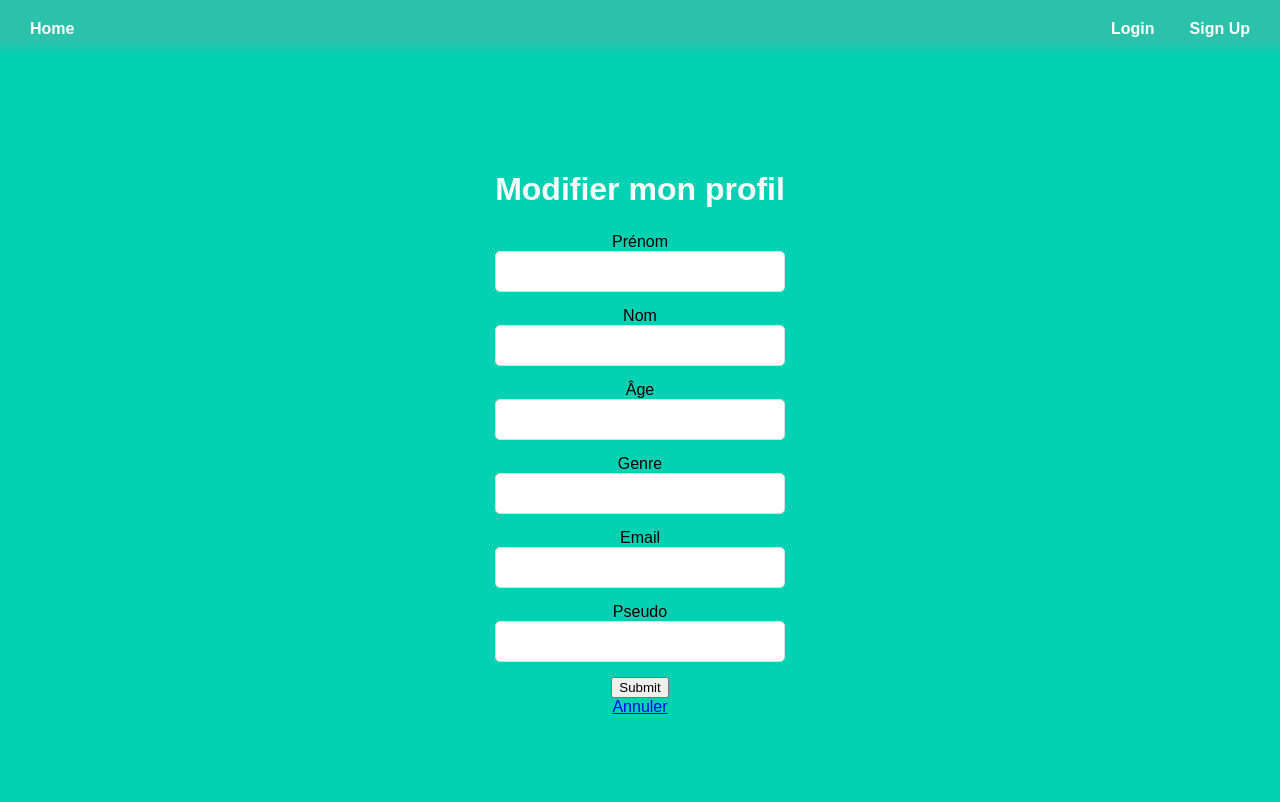
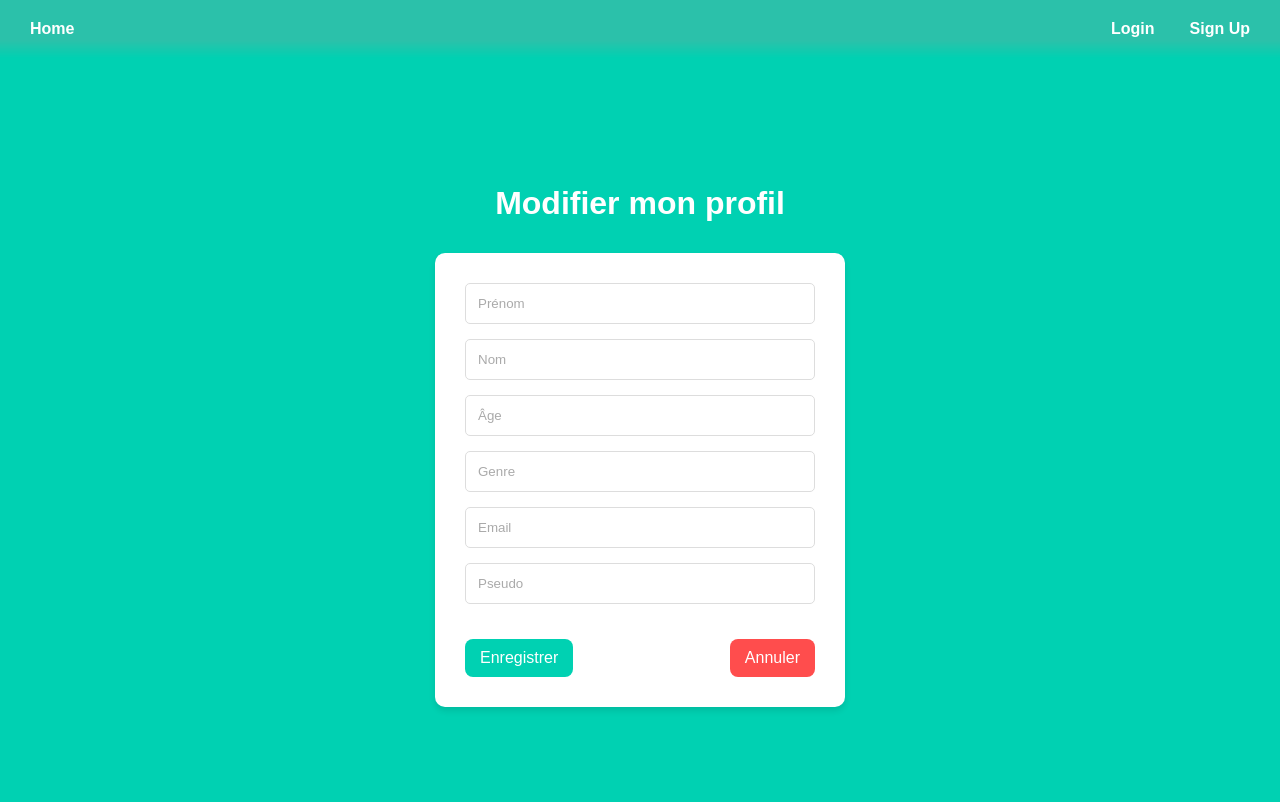
Before and after one commit to Or1anne/DevWebProjet, a Python web app: template templates/update_profile.html in a window 1280 px wide. Run offline with Jinja, Linux system fonts and the light colour scheme; the template is opened without the code that fills it, so the values that code supplies are empty, except form fields; form fields are guessed from the names that the template uses.

Commit message:
Update CSS

```diff
--- a/auth.py
+++ b/auth.py
@@ -12,9 +12,9 @@ auth = Blueprint('auth', __name__)
 def login():
     return render_template('login2.html')
 
-# @auth.route('/signup')
-# def signup():
-#     return render_template('signup.html')
+@auth.route('/signup')
+def signup():
+    return render_template('signup.html')
 
 @auth.route('/signup', methods=['POST'])
 def signup_post():
--- a/static/styles/base2.css
+++ b/static/styles/base2.css
@@ -1,18 +1,20 @@
-/* Général */
+/* Corps de la page base */
 html, body {
     height: 100%;
     margin: 0;
     font-family: 'Arial', sans-serif;
     background-color: #00d1b2;
     color: rgb(0, 0, 0);
-    text-align: center; /* Centre tous les textes */
+    text-align: center;
 }
+
+
 
 /* Navbar */
 .navbar {
     display: flex;
     justify-content: space-between; /* Home à gauche, les autres liens à droite */
-    align-items: center; /* Aligner verticalement */
+    align-items: center;
     background-color: #2bc1aa;
     padding: 10px 20px;
     -webkit-mask-image: linear-gradient(to bottom, rgba(0, 0, 0, 1) 70%, rgba(0, 0, 0, 0));
@@ -37,7 +39,9 @@ html, body {
     gap: 15px; /* Espacement entre les liens */
 }
 
-/* Liens de navigation */
+
+
+/* Liens de navigation  vers les autres pages*/
 .navbar-item {
     color: white !important;
     font-weight: bold;
@@ -51,7 +55,8 @@ html, body {
 }
 
 
-/* Conteneur principal */
+
+/* Conteneur principal des pages */
 .hero-body {
     display: flex;
     flex-direction: column;
@@ -61,6 +66,8 @@ html, body {
     width: 100%;
     box-sizing: border-box;
 }
+
+
 
 /* Formulaire */
 .box {
@@ -72,7 +79,6 @@ html, body {
     text-align: center; /* Centre le texte à l'intérieur */
 }
 
-/* Champs d'entrée */
 .input {
     border-radius: 5px;
     border: 1px solid #ddd;
@@ -82,12 +88,11 @@ html, body {
     box-sizing: border-box;
 }
 
-/* Placeholder stylisé */
 .input::placeholder {
     color: #aaa;
 }
 
-/* Bouton */
+/* Bouton des formulaires*/
 .button.is-info {
     background-color: #00d1b2;
     color: white;
@@ -104,12 +109,7 @@ html, body {
     background-color: #14c2a8;
 }
 
-/* Message de bienvenue sur la page de profil */
-.profile-message {
-    font-size: 24px;
-    font-weight: bold;
-    text-align: center;
-}
+
 
 /* Intialisation des classes title et subtitle  */
 .title {
@@ -126,6 +126,9 @@ html, body {
     line-height: 1.25
 }
 
+
+
+/*  Mise en forme de la page index */
 /* Barre de recherche */
 .search-container {
     display: flex;
@@ -159,6 +162,8 @@ html, body {
     border: 1px solid #eaeaea;
     background-color: #00d1b2;
 }
+
+
 
 /* Conteneur des actualités et informations locales */
 .content-container {
@@ -204,9 +209,6 @@ html, body {
     }
 }
 
-
-
-/* Taille fixe des sections */
 .box-index {
     background: white;
     padding: 20px;
@@ -221,11 +223,9 @@ html, body {
     box-sizing: border-box; /* Inclut le padding dans les dimensions */
 }
 
-
-/* Centrage des titres */
 .title-box {
     text-align: center;
-    font-size: 22px;
+    font-size: 30px;
     font-weight: bold;
     margin-bottom: 15px;
     width: 100%;
@@ -234,7 +234,6 @@ html, body {
 
 
 /* Styles des sections */
-
 .news-box {
     border-top: 5px solid #ff6080; /* Couleur pour les actualités */
     flex-basis: 70%;
@@ -257,12 +256,14 @@ html, body {
     white-space: normal;
 }
 
+/* Style des titres des articles */
 .news-item h3, .info-item h3 {
     margin: 0;
     font-size: 18px;
     color: #333;
 }
 
+/* Style des textes des articles */
 .news-item p, .info-item p {
     font-size: 14px;
     color: #666;
@@ -271,6 +272,7 @@ html, body {
     text-align: justify;
 }
 
+/* Style des liens des articles */
 .news-item a, .info-item a {
     display: inline-block;
     margin-top: 5px;
@@ -283,6 +285,9 @@ html, body {
     text-decoration: underline;
 }
 
+
+
+/* Style des boutons pour afficher plus de texte */
 /* Limitation du texte et bouton "Lire plus" */
 .truncated-text {
     white-space: nowrap;
@@ -308,15 +313,17 @@ html, body {
     color: #14c2a8;
 }
 
+
+
 /* Mise en forme de la page admin */
 .container-admin {
     display: grid;
     grid-template-columns: repeat(6, 1fr);
     gap: 15px;
-    width: 95vw; /* Utilisation d'une largeur plus grande */
+    width: 95vw;
     padding: 20px 2vw;
     align-items: center;
-    justify-content: center; /* Centre les éléments horizontalement */
+    justify-content: center;
     margin: auto;
 }
 
@@ -351,14 +358,17 @@ html, body {
     .container-admin {
         grid-template-columns: repeat(auto-fit, minmax(120px, 1fr));
         width: 95vw; /* Plus large sur mobile */
-        padding: 20px 2vw; /* Ajuste le padding */
+        padding: 20px 2vw;
     }
 }
 
+
+
+/* Style de la barre de sroll */
 /* Largeur de la scrollbar */
 ::-webkit-scrollbar {
-    width: 8px; /* Largeur verticale */
-    height: 8px; /* Largeur horizontale */
+    width: 8px;
+    height: 8px;
 }
 
 /* Fond de la scrollbar */
@@ -369,7 +379,7 @@ html, body {
 
 /* Barre de défilement */
 ::-webkit-scrollbar-thumb {
-    background: #00a88b; /* Couleur principale */
+    background: #00a88b;
     border-radius: 5px;
     transition: background 0.3s;
 }
@@ -379,7 +389,9 @@ html, body {
 }
 
 
-/* Conteneur principal de la page Gestion */
+
+/*  Mise en forme de la page gestion des utilisateurs */
+/* Conteneur principal */
 .gestion-container {
     width: 80%;
     max-width: 800px;
@@ -476,6 +488,9 @@ html, body {
     background: #cc0000;
 }
 
+
+
+
 /* style pour le profile */
 .profile-info {
     background-color: #f8f9fa;
--- a/templates/update_profile.html
+++ b/templates/update_profile.html
@@ -1,16 +1,15 @@
-
 {% extends "base.html" %}
 
 {% block content %}
-    <h1 class="title is-3">Modifier mon profil</h1>
-
-    <form method="POST" action="{{ url_for('main.update_profile') }}" style="max-width: 500px; margin: auto;">
+<div class="column is-4 is-offset-4">
+    <h3 class="title">Modifier mon profil</h3>
+    <div class="box">
+        <form method="POST" action="{{ url_for('main.update_profile') }}">
             {{ form.hidden_tag() }}
 
             <div class="field">
-            <label class="label">Prénom</label>
                 <div class="control">
-                {{ form.firstname(class="input") }}
+                    {{ form.firstname(class="input is-large", placeholder="Prénom") }}
                 </div>
                 {% for error in form.firstname.errors %}
                     <p class="help is-danger">{{ error }}</p>
@@ -18,9 +17,8 @@
             </div>
 
             <div class="field">
-            <label class="label">Nom</label>
                 <div class="control">
-                {{ form.lastname(class="input") }}
+                    {{ form.lastname(class="input is-large", placeholder="Nom") }}
                 </div>
                 {% for error in form.lastname.errors %}
                     <p class="help is-danger">{{ error }}</p>
@@ -28,23 +26,20 @@
             </div>
 
             <div class="field">
-            <label class="label">Âge</label>
                 <div class="control">
-                {{ form.age(class="input") }}
+                    {{ form.age(class="input is-large", placeholder="Âge") }}
                 </div>
             </div>
 
             <div class="field">
-            <label class="label">Genre</label>
                 <div class="control">
-                {{ form.gender(class="input") }}
+                    {{ form.gender(class="input is-large", placeholder="Genre") }}
                 </div>
             </div>
 
             <div class="field">
-            <label class="label">Email</label>
                 <div class="control">
-                {{ form.email(class="input") }}
+                    {{ form.email(class="input is-large", placeholder="Email") }}
                 </div>
                 {% for error in form.email.errors %}
                     <p class="help is-danger">{{ error }}</p>
@@ -52,22 +47,20 @@
             </div>
 
             <div class="field">
-            <label class="label">Pseudo</label>
                 <div class="control">
-                {{ form.pseudo(class="input") }}
+                    {{ form.pseudo(class="input is-large", placeholder="Pseudo") }}
                 </div>
                 {% for error in form.pseudo.errors %}
                     <p class="help is-danger">{{ error }}</p>
                 {% endfor %}
             </div>
-
-        <div class="field is-grouped is-grouped-centered">
-            <div class="control">
-                {{ form.submit(class="button is-link") }}
+            <div class="user-actions">
+                <button type="submit" class="edit-btn">Enregistrer</button>
+                <a href="{{ url_for('main.profile') }}">
+                    <button class="delete-btn">Annuler</button>
+                </a>
             </div>
-            <div class="control">
-                <a href="{{ url_for('main.profile') }}" class="button is-light">Annuler</a>
+        </form>
     </div>
 </div>
-    </form>
 {% endblock %}
--- a/templates/user_profile.html
+++ b/templates/user_profile.html
@@ -2,7 +2,7 @@
 
 {% block content %}
 <div class="user-container">
-    <h1 class="titleibox">Liste des Utilisateurs</h1>
+    <h1 class="title-box">Information de l'utilisateur</h1>
 
     <div class="user-info">
         <p><strong>Email :</strong> {{ user.email }}</p>
```
Also changed, not shown: templates/profile.html (+11 -12 lines). Lines whose indentation alone changed are shown as unchanged.
